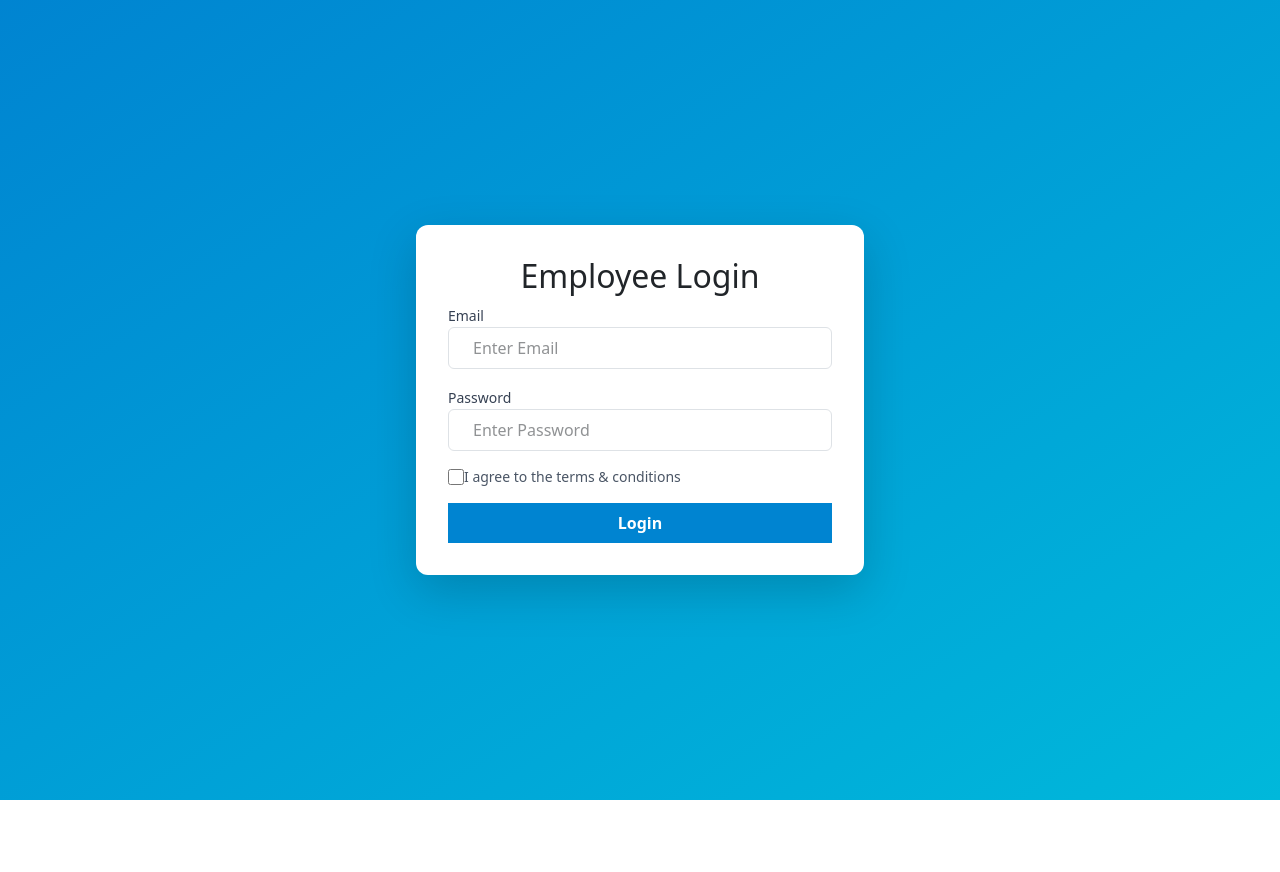
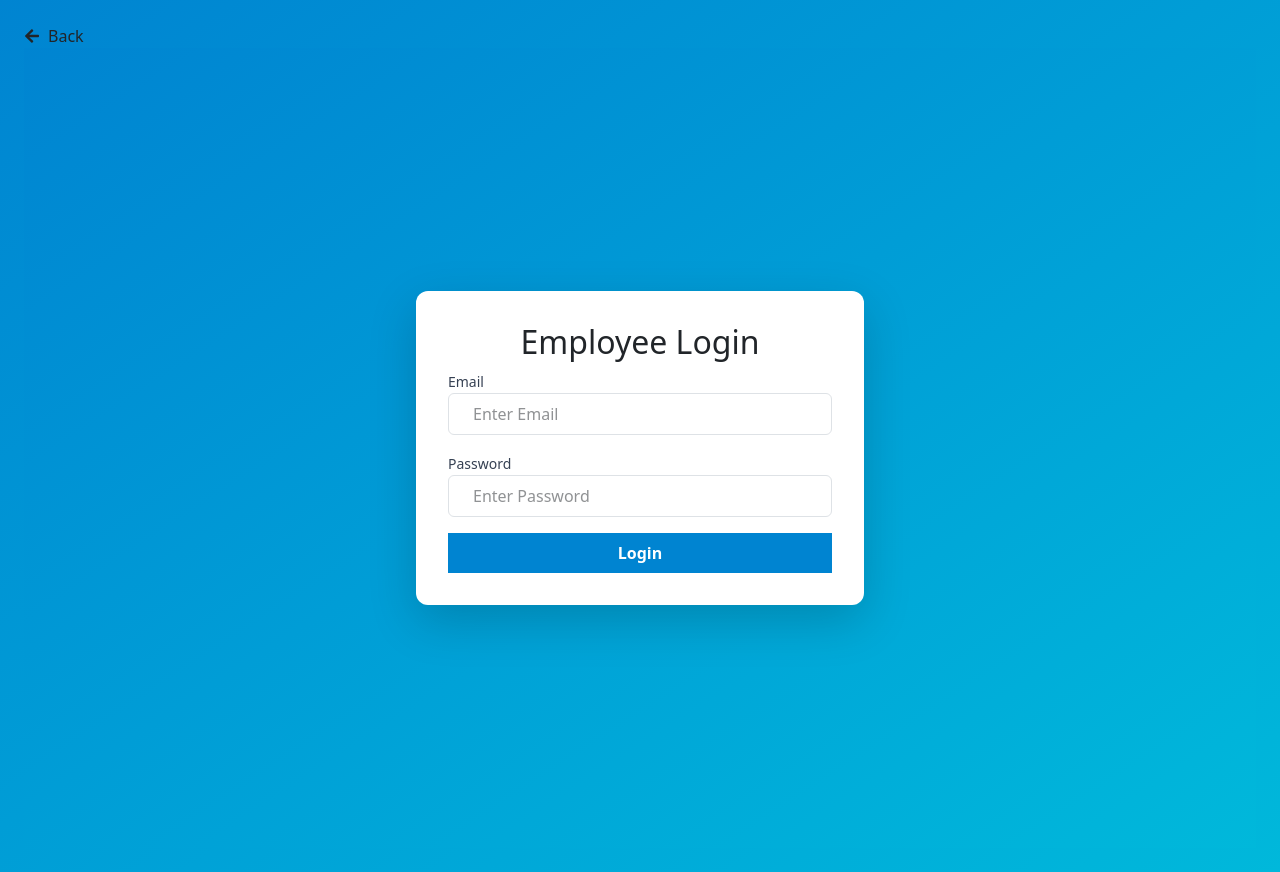
Before and after one commit to Abdul-momin24/Emp-Management, a React (Vite) app in the folder frontend/: page /employee_login in a window 1280 px wide. Before the commit the page ends 800 px from the top, so only its background shows below. Built offline with nearby package versions, Linux system fonts and the light colour scheme.

Commit message:
Added back button in Front pages

```diff
--- a/frontend/package.json
+++ b/frontend/package.json
@@ -16,6 +16,7 @@
     "bootstrap-icons": "^1.11.1",
     "react": "^18.2.0",
     "react-dom": "^18.2.0",
+    "react-icons": "^5.5.0",
     "react-router-dom": "^6.16.0"
   },
   "devDependencies": {
--- a/frontend/src/Components/EmployeeLogin.jsx
+++ b/frontend/src/Components/EmployeeLogin.jsx
@@ -1,11 +1,13 @@
 import React, { useState } from 'react'
 import axios from 'axios'
 import { useNavigate } from 'react-router-dom'
+import { FaArrowLeft } from 'react-icons/fa';
 
 const EmployeeLogin = () => {
     const [values, setValues] = useState({ email: '', password: '' });
     const [error, setError] = useState(null);
     const navigate = useNavigate();
+
     axios.defaults.withCredentials = true;
 
     const handleSubmit = (event) => {
@@ -21,9 +23,18 @@ const EmployeeLogin = () => {
             })
             .catch(err => console.log(err));
     };
+    const handleBack = () => {
+        navigate(-1);
+    }
+    return (
+        <div className='bg-gradient-to-br from-sky-600 to-cyan-500 p-4'>
+        <div className=''>
+                        <button onClick={handleBack} style={{ display: 'flex', alignItems: 'center' }}>
+                        <FaArrowLeft style={{ marginRight: '8px' }} />Back
+                        </button>
+        </div>
 
-    return (
-        <div className="min-h-screen flex items-center justify-center bg-gradient-to-br from-sky-600 to-cyan-500 p-4">
+            <div className="min-h-screen flex items-center justify-center bg-gradient-to-br from-sky-600 to-cyan-500 p-4">
             <div className="bg-white p-8 rounded-xl shadow-lg w-full max-w-md">
                 <h2 className="text-2xl font-bold text-center text-gray-800 mb-6">Employee Login</h2>
 
@@ -56,13 +67,6 @@ const EmployeeLogin = () => {
                         />
                     </div>
 
-                    <div className="flex items-center space-x-2">
-                        <input type="checkbox" id="tick" className="w-4 h-4 text-sky-600 border-gray-300 rounded" />
-                        <label htmlFor="tick" className="text-sm text-gray-600">
-                            I agree to the terms & conditions
-                        </label>
-                    </div>
-
                     <button
                         type="submit"
                         className="w-full bg-sky-600 hover:bg-sky-700 text-white font-semibold py-2 rounded-md transition"
@@ -72,6 +76,8 @@ const EmployeeLogin = () => {
                 </form>
             </div>
         </div>
+        </div>
+
     );
 };
 
--- a/frontend/src/Components/Login.jsx
+++ b/frontend/src/Components/Login.jsx
@@ -1,6 +1,7 @@
 import React, { useState } from 'react'
 import axios from 'axios'
-import { useNavigate } from 'react-router-dom'
+import { useNavigate } from 'react-router-dom';
+import { FaArrowLeft } from 'react-icons/fa';
 
 const Login = () => {
     const [values, setValues] = useState({ email: '', password: '' });
@@ -21,9 +22,19 @@ const Login = () => {
             })
             .catch(err => console.log(err));
     };
+    const handleBack = () => {
+    navigate(-1);
+}
 
     return (
+        <div className='bg-gradient-to-br from-sky-600 to-cyan-500 p-4'>
+            <div className=''>
+                <button onClick={handleBack} style={{ display: 'flex', alignItems: 'center' }}>
+                <FaArrowLeft style={{ marginRight: '8px' }} />Back
+                </button>
+            </div>
         <div className="min-h-screen flex items-center justify-center bg-gradient-to-br from-sky-600 to-cyan-500 p-4">
+
             <div className="bg-white p-8 rounded-xl shadow-lg w-full max-w-md">
                 <h2 className="text-2xl font-bold text-center text-gray-800 mb-6">Admin Login</h2>
 
@@ -71,6 +82,7 @@ const Login = () => {
                 </form>
             </div>
         </div>
+        </div>
     );
 };
 
```
Also changed, not shown: 1 other file (tests, documents, lock files or other folders).
